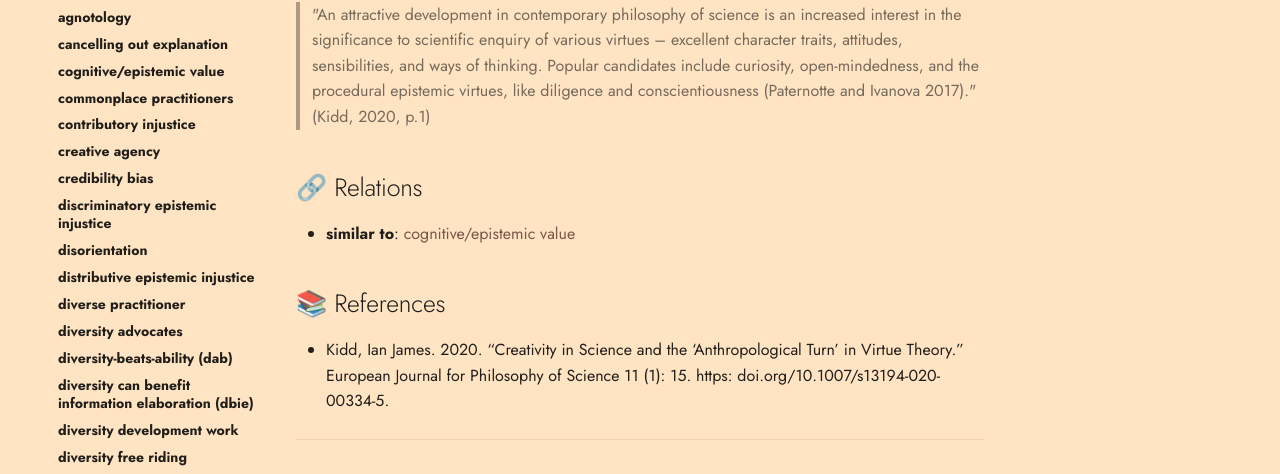
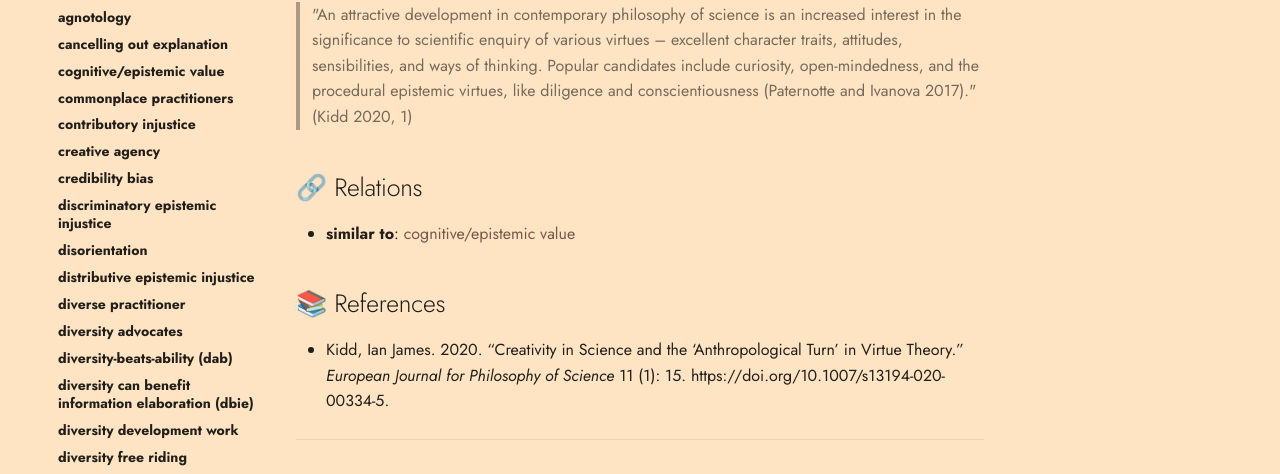
Before and after one commit to conceptcartography/conceptcartography, an MkDocs documentation site: the page built from docs/concepts/epistemic-virtue.md, in a window 1280 px wide. Shown: the part 229-703 px from the top of the page. Built offline with MkDocs 1.6.1 and Material for MkDocs 9.7.7, drawn with Linux system fonts in a browser that asks for light colours; comment, search, counter and statistics services are not loaded; the version menu is left out.

Commit message:
Update reference format

```diff
--- a/docs/concepts/epistemic-virtue.md
+++ b/docs/concepts/epistemic-virtue.md
@@ -2,7 +2,7 @@
 
 ## 📖 Definitions
 
-> "An attractive development in contemporary philosophy of science is an increased interest in the significance to scientific enquiry of various virtues – excellent character traits, attitudes, sensibilities, and ways of thinking. Popular candidates include curiosity, open-mindedness, and the procedural epistemic virtues, like diligence and conscientiousness (Paternotte and Ivanova 2017)." (Kidd, 2020, p.1)
+> "An attractive development in contemporary philosophy of science is an increased interest in the significance to scientific enquiry of various virtues – excellent character traits, attitudes, sensibilities, and ways of thinking. Popular candidates include curiosity, open-mindedness, and the procedural epistemic virtues, like diligence and conscientiousness (Paternotte and Ivanova 2017)." (Kidd 2020, 1)
 
 ## 🔗 Relations
 
```
Also changed, not shown: other parts of docs/concepts/epistemic-virtue.md (+1 -1 lines).
